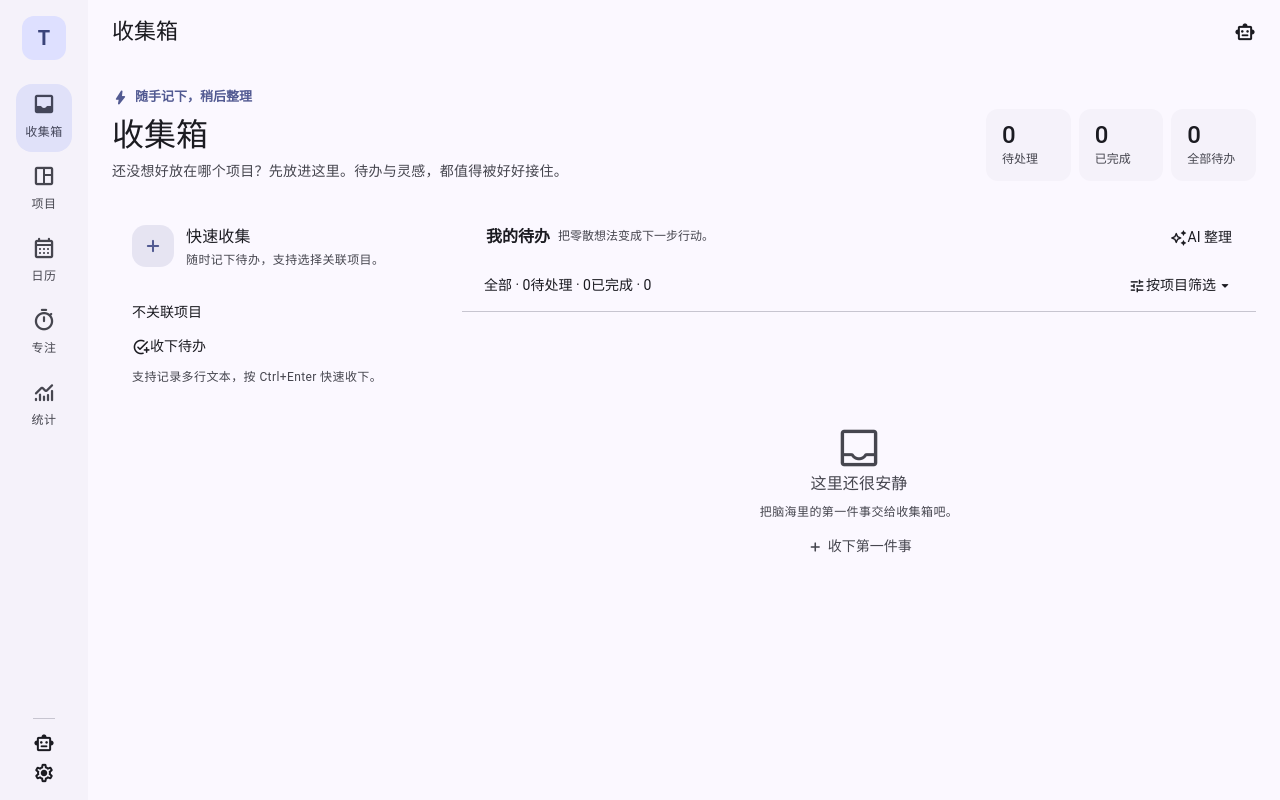
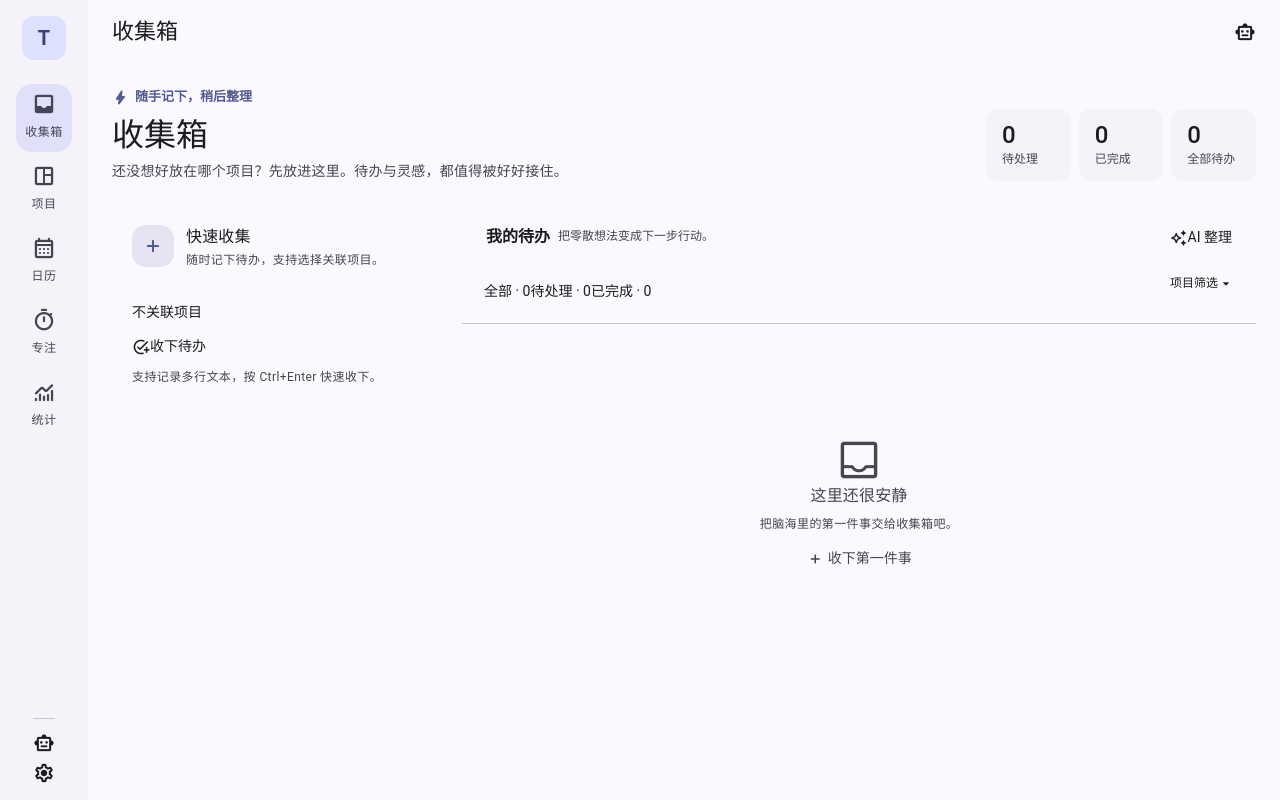
Before and after one commit to cyone123/TaskOrbit, a React (Vite) app: page / in a window 1280 px wide. Both pictures are taken after a click on the button "收集箱". Built offline with nearby package versions, Linux system fonts and the light colour scheme.

Commit message:
style(desktop): make inbox project filter button more compact to match chips

```diff
--- a/src/theme/views/inbox.css
+++ b/src/theme/views/inbox.css
@@ -204,13 +204,39 @@ md-filled-card.inbox-list-card {
   flex-shrink: 0;
 }
 
+md-filled-tonal-button.inbox-project-filter-trigger,
 .inbox-project-filter-trigger {
-  --md-tonal-button-container-shape: var(--shape-full);
+  --md-filled-tonal-button-container-height: 32px;
+  --md-filled-tonal-button-container-shape: var(--shape-full);
+  --md-filled-tonal-button-label-text-size: 12px;
+  --md-filled-tonal-button-label-text-line-height: 16px;
+  --md-filled-tonal-button-label-text-weight: 500;
+  --md-filled-tonal-button-leading-space: 10px;
+  --md-filled-tonal-button-trailing-space: 6px;
+  --md-filled-tonal-button-icon-size: 15px;
+  --md-filled-tonal-button-container-color: var(--md-surface-container-high);
+  --md-filled-tonal-button-label-text-color: var(--md-on-surface-variant);
+  height: 32px;
+  font-size: 12px;
 }
 
+md-filled-tonal-button.inbox-project-filter-trigger:hover,
+.inbox-project-filter-trigger:hover {
+  --md-filled-tonal-button-container-color: var(--md-surface-container-highest);
+  --md-filled-tonal-button-label-text-color: var(--md-on-surface);
+}
+
+md-filled-tonal-button.inbox-project-filter-trigger.is-filtered,
 .inbox-project-filter-trigger.is-filtered {
-  --md-tonal-button-container-color: var(--md-secondary-container);
-  --md-tonal-button-label-text-color: var(--md-on-secondary-container);
+  --md-filled-tonal-button-container-color: var(--md-secondary-container);
+  --md-filled-tonal-button-label-text-color: var(--md-on-secondary-container);
+  --md-filled-tonal-button-icon-color: var(--md-on-secondary-container);
+}
+
+.inbox-filter-reset-btn {
+  --md-icon-button-container-width: 28px;
+  --md-icon-button-container-height: 28px;
+  --md-icon-button-icon-size: 14px;
 }
 
 .inbox-btn-project {
--- a/src/views/InboxView.tsx
+++ b/src/views/InboxView.tsx
@@ -568,7 +568,6 @@ export function InboxView() {
                   onClick={() => setFilterDialogOpen(true)}
                   aria-label="按项目筛选待办"
                 >
-                  <Icon name="tune" size={18} slot="icon" />
                   {selectedFilterProject ? (
                     <span className="inbox-btn-project">
                       <span
@@ -580,18 +579,19 @@ export function InboxView() {
                   ) : projectFilter === "none" ? (
                     "未关联"
                   ) : (
-                    "按项目筛选"
+                    "项目筛选"
                   )}
-                  <Icon name="arrow_drop_down" size={18} slot="icon" />
+                  <Icon name="arrow_drop_down" size={16} />
                 </TonalButton>
 
                 {projectFilter !== "all" && (
                   <IconButton
+                    className="inbox-filter-reset-btn"
                     aria-label="清除项目筛选"
                     title="清除项目筛选"
                     onClick={() => setProjectFilter("all")}
                   >
-                    <Icon name="close" size={16} />
+                    <Icon name="close" size={14} />
                   </IconButton>
                 )}
               </div>
```
